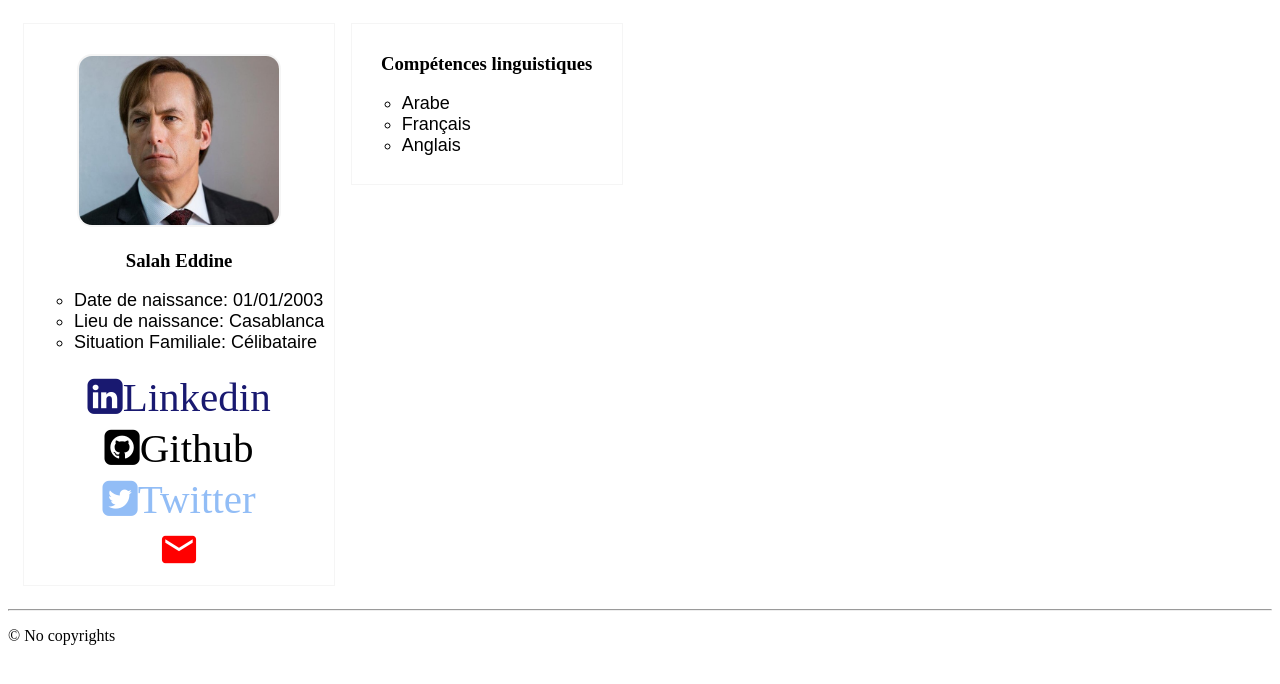
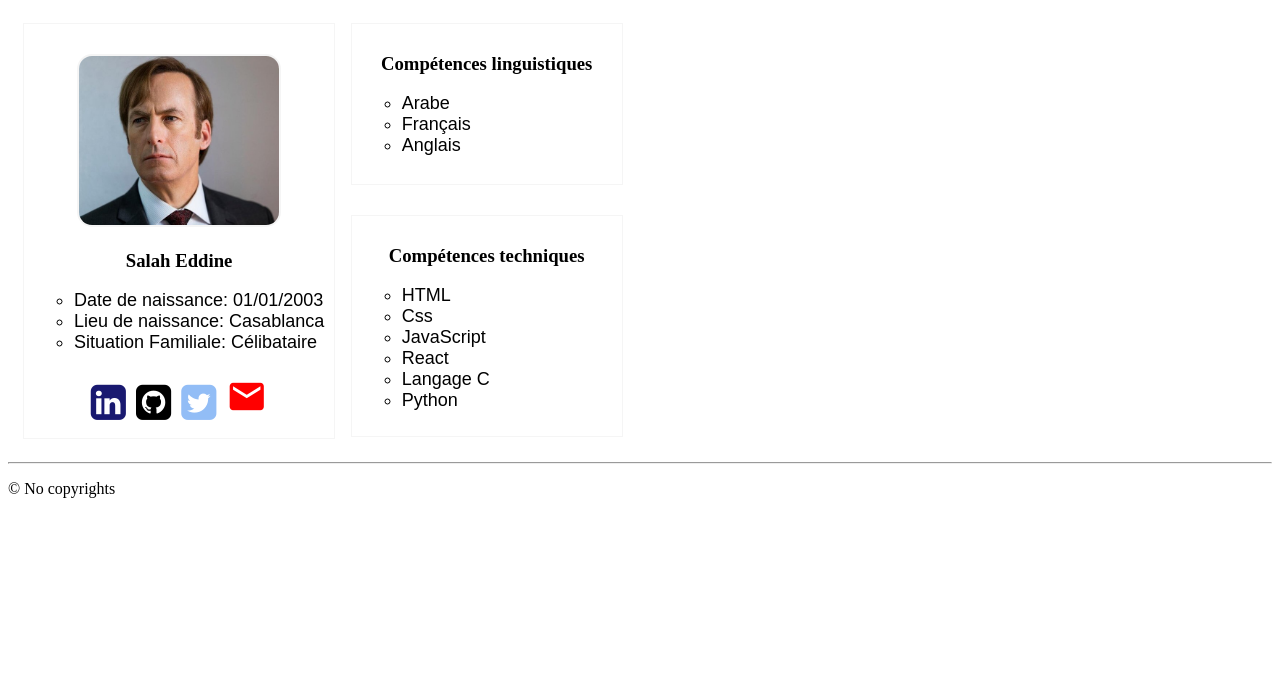
Before and after one commit to Salah-ZEddine/cv-react, a React (Vite) app in the folder cv-react/: page / in a window 1280 px wide. Shown: the top 684 px of the page. Built offline with nearby package versions, Linux system fonts and the light colour scheme.

Commit message:
Cmtc and some light styling

```diff
--- a/cv-react/src/App.css
+++ b/cv-react/src/App.css
@@ -44,7 +44,7 @@
 .cmlg{
   border: 1px solid whitesmoke;
   max-width: 300px;
-  max-height: 200px;
+  max-height: 170px;
   text-align: center;
   margin: 15px;
   margin-left: 0.5px;
@@ -60,3 +60,25 @@
   list-style-type: circle;
   padding-right: 30px;
 }
+/*competences techniques*/
+.Cmtc{
+  border: 1px solid whitesmoke;
+  max-width: 300px;
+  max-height: 200px;
+  text-align: center;
+  margin: 15px;
+  margin-left: 0.5px;
+  padding: 10px;
+  display: inline-block;
+  position: static;
+  position:absolute;
+  top: 200px;
+  width: 250px;
+}
+.Cmtc .Cmtc-content{
+  font-family: sans-serif , arial;
+  font-size: large;
+  text-align: justify;
+  list-style-type: circle;
+  padding-right: 30px;
+}
--- a/cv-react/src/App.tsx
+++ b/cv-react/src/App.tsx
@@ -1,6 +1,7 @@
 import InfoPers from "./components/Infopers"
 import Footer from "./components/Footer"
 import Cmlg from "./components/Cmlg"
+import Cmtc from "./components/Cmtc"
 import './App.css'
 
 function App() {
@@ -10,6 +11,7 @@ function App() {
     <>
       <InfoPers name="Salah Eddine" bdate="01/01/2003" bloca="Casablanca" sf="Célibataire"/>
       <Cmlg/>
+      <Cmtc/>
       <Footer/>
     </>
   )
--- a/cv-react/src/components/Cmtc.tsx
+++ b/cv-react/src/components/Cmtc.tsx
@@ -0,0 +1,17 @@
+
+function Cmtc() {
+    return (
+        <div className="Cmtc">
+            <h3 className="Cmtc-title">Compétences techniques</h3>
+            <ul className="Cmtc-content">
+                <li>HTML</li>
+                <li>Css</li>
+                <li>JavaScript</li>
+                <li>React</li>
+                <li>Langage C</li>
+                <li>Python</li>
+            </ul>
+        </div>
+    );
+}
+export default Cmtc
--- a/cv-react/src/components/Infopers.tsx
+++ b/cv-react/src/components/Infopers.tsx
@@ -18,10 +18,10 @@ function InfoPers(props: Cvprops) {
                 <li>Lieu de naissance: {props.bloca}</li>
                 <li>Situation Familiale: {props.sf}</li>
             </ul>
-            <a href="https://www.linkedin.com" target="_blank"><i className="fa fa-linkedin-square" id="linkedin" >Linkedin</i><br></br></a>
-            <a href="https://www.github.com" target="_blank"><i className="fa fa-github-square"id="github">Github</i><br></br></a>
-            <a href="https://www.twitter.com" target="_blank"><i className="fa fa-twitter-square"id="twitter">Twitter</i><br></br></a>
-            <a href="mailto:salahexample@gmail.com" target="_blank"><i className="material-icons" id="mail">mail</i><br></br></a>
+            <a href="https://www.linkedin.com" target="_blank"><i className="fa fa-linkedin-square" id="linkedin" ></i></a>
+            <a href="https://www.github.com" target="_blank"><i className="fa fa-github-square"id="github"></i></a>
+            <a href="https://www.twitter.com" target="_blank"><i className="fa fa-twitter-square"id="twitter"></i></a>
+            <a href="mailto:salahexample@gmail.com" target="_blank"><i className="material-icons" id="mail">mail</i></a>
 
         </div>
     );
```
